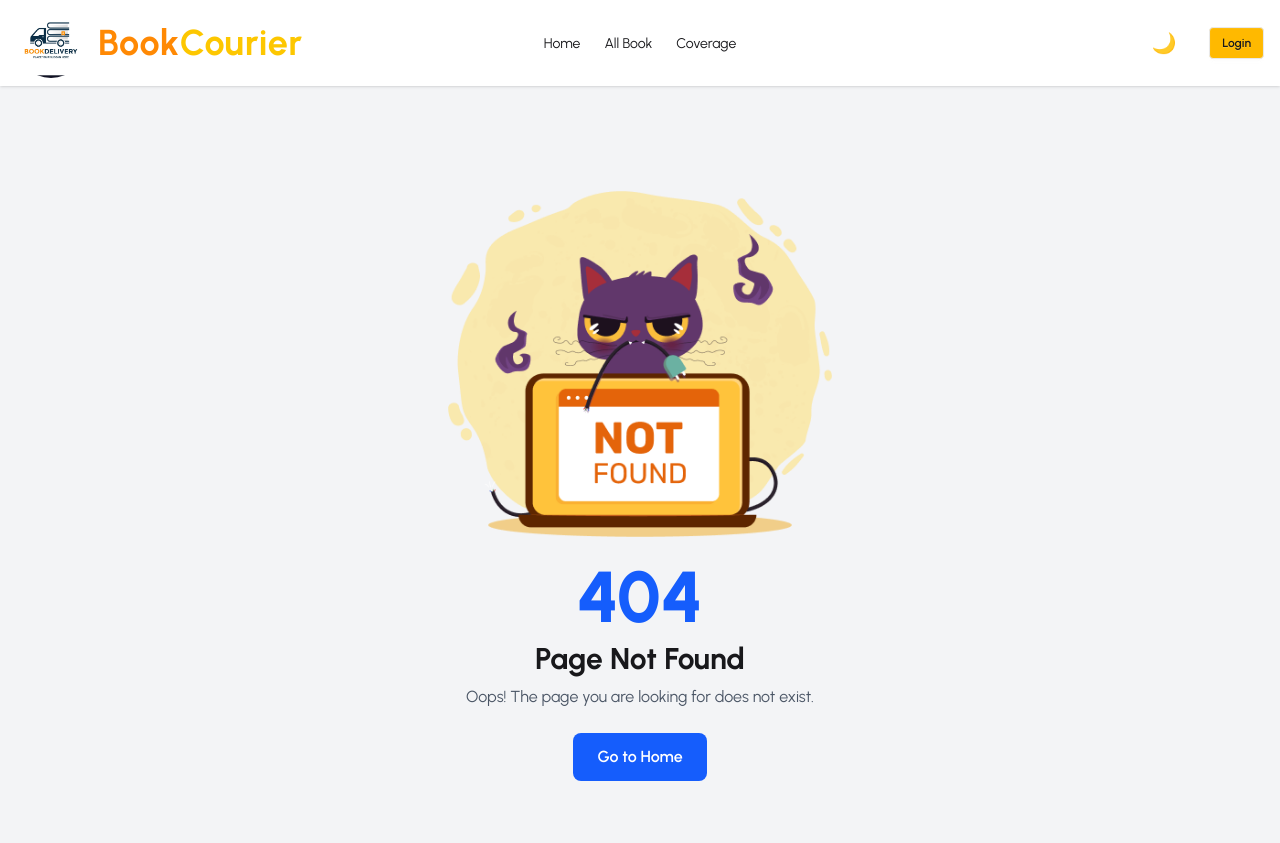
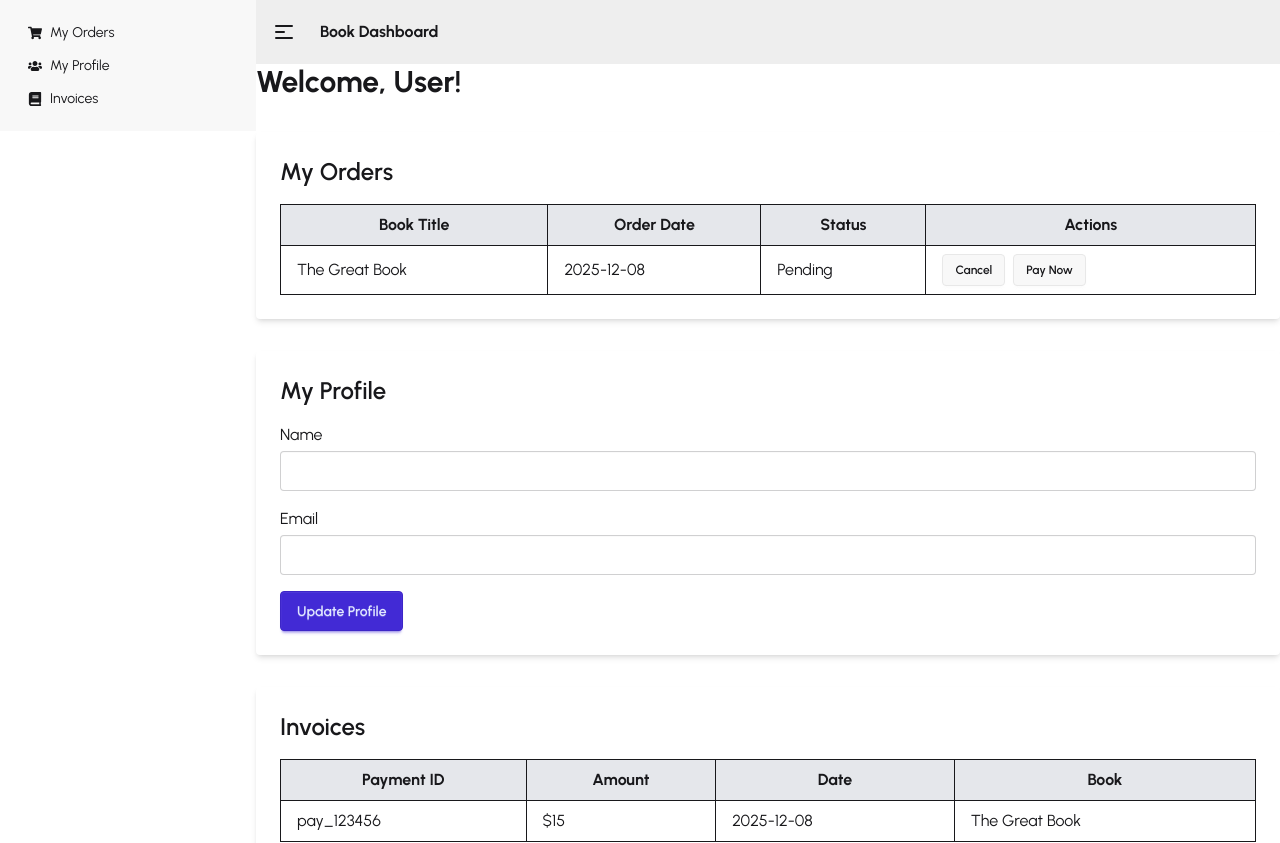
Before and after one commit to kanon8888/book-courier-client, a React (Vite) app: page /dashboard/users in a window 1280 px wide. Shown: the top 843 px of the page. Built offline with nearby package versions, Linux system fonts and the light colour scheme; no server answers.

Commit message:
fourteen commit

```diff
--- a/package.json
+++ b/package.json
@@ -11,6 +11,7 @@
   },
   "dependencies": {
     "@tailwindcss/vite": "^4.1.17",
+    "@tanstack/react-query": "^5.90.12",
     "axios": "^1.13.2",
     "firebase": "^12.6.0",
     "react": "^19.2.0",
--- a/src/context/AuthContext/AuthProvider.jsx
+++ b/src/context/AuthContext/AuthProvider.jsx
@@ -33,7 +33,7 @@ const AuthProvider = ({ children }) => {
         const unSubscribe = onAuthStateChanged(auth, (currentUser) => {
             setUser(currentUser);
             setLoading(false);
-            console.log(currentUser)
+            // console.log(currentUser)
 
         })
         return () => {
--- /dev/null
+++ b/src/hooks/UseRole.jsx
@@ -0,0 +1,21 @@
+import { useQuery } from '@tanstack/react-query';
+import useAuth from './useAuth';
+import UseAxiosSecure from './UseAxiosSecure';
+
+const useRole = () => {
+    const { user } = useAuth();
+    const axiosSecure = UseAxiosSecure();
+
+    const { data: role = 'user', isLoading } = useQuery({
+        queryKey: ['user-role', user?.email],
+        queryFn: async () => {
+            const res = await axiosSecure.get(`/users/${user.email}/role`);
+            return res.data?.role || 'user';
+        },
+        enabled: !!user?.email
+    });
+
+    return { role, roleLoading: isLoading };
+};
+
+export default useRole;
--- a/src/layout/DashboardLayout.jsx
+++ b/src/layout/DashboardLayout.jsx
@@ -1,9 +1,74 @@
 import React from 'react';
+import { NavLink, Outlet } from 'react-router-dom';
+import { FaUsers, FaBook, FaShoppingCart } from 'react-icons/fa';
+
+import useRole from '../hooks/UseRole';
+import useAuth from '../hooks/useAuth';
+
 
 const DashboardLayout = () => {
+    const { user } = useAuth();
+    const { role } = useRole();
+
     return (
-        <div>
+        <div className="drawer lg:drawer-open max-w-7xl mx-auto">
+            <input id="my-drawer-4" type="checkbox" className="drawer-toggle" />
 
+            <div className="drawer-content">
+                <nav className="navbar w-full bg-base-300">
+                    <label htmlFor="my-drawer-4" className="btn btn-square btn-ghost">
+                        <svg xmlns="http://www.w3.org/2000/svg" fill="none" viewBox="0 0 24 24" stroke="currentColor" className="w-6 h-6">
+                            <path strokeLinecap="round" strokeLinejoin="round" strokeWidth="2" d="M4 6h16M4 12h8m-8 6h16" />
+                        </svg>
+                    </label>
+                    <div className="px-4 font-bold">Book Dashboard</div>
+                </nav>
+
+                {/* Main content */}
+                <Outlet />
+            </div>
+
+            <div className="drawer-side">
+                <label htmlFor="my-drawer-4" className="drawer-overlay"></label>
+                <ul className="menu p-4 w-64 bg-base-200">
+
+                    {/* User Links */}
+                    <li>
+                        <NavLink to="/dashboard/my-orders">
+                            <FaShoppingCart /> My Orders
+                        </NavLink>
+                    </li>
+                    <li>
+                        <NavLink to="/dashboard/my-profile">
+                            <FaUsers /> My Profile
+                        </NavLink>
+                    </li>
+                    <li>
+                        <NavLink to="/dashboard/invoices">
+                            <FaBook /> Invoices
+                        </NavLink>
+                    </li>
+
+                    {/* Librarian Links */}
+                    {role === 'librarian' && <>
+                        <li>
+                            <NavLink to="/dashboard/add-book">
+                                <FaBook /> Add Book
+                            </NavLink>
+                        </li>
+                        <li>
+                            <NavLink to="/dashboard/my-books">
+                                <FaBook /> My Books
+                            </NavLink>
+                        </li>
+                        <li>
+                            <NavLink to="/dashboard/orders">
+                                <FaShoppingCart /> Orders
+                            </NavLink>
+                        </li>
+                    </>}
+                </ul>
+            </div>
         </div>
     );
 };
--- /dev/null
+++ b/src/layout/User.jsx
@@ -0,0 +1,94 @@
+// src/pages/Dashboard/UserDashboard/UserDashboard.jsx
+import React from 'react';
+import useAuth from '../hooks/useAuth';
+
+
+const UserDashboard = () => {
+    const { user } = useAuth();
+
+    return (
+        <div className="space-y-8">
+            <h2 className="text-3xl font-bold">Welcome, {user?.displayName || 'User'}!</h2>
+
+            {/* My Orders Section */}
+            <section className="bg-white shadow-md rounded p-6">
+                <h3 className="text-2xl font-semibold mb-4">My Orders</h3>
+                <table className="table-auto w-full border-collapse border border-gray-300">
+                    <thead>
+                        <tr className="bg-gray-200">
+                            <th className="border px-4 py-2">Book Title</th>
+                            <th className="border px-4 py-2">Order Date</th>
+                            <th className="border px-4 py-2">Status</th>
+                            <th className="border px-4 py-2">Actions</th>
+                        </tr>
+                    </thead>
+                    <tbody>
+                        {/* Example row */}
+                        <tr>
+                            <td className="border px-4 py-2">The Great Book</td>
+                            <td className="border px-4 py-2">2025-12-08</td>
+                            <td className="border px-4 py-2">Pending</td>
+                            <td className="border px-4 py-2 space-x-2">
+                                <button className="btn btn-sm btn-red">Cancel</button>
+                                <button className="btn btn-sm btn-green">Pay Now</button>
+                            </td>
+                        </tr>
+                    </tbody>
+                </table>
+            </section>
+
+            {/* My Profile Section */}
+            <section className="bg-white shadow-md rounded p-6">
+                <h3 className="text-2xl font-semibold mb-4">My Profile</h3>
+                <form className="space-y-4">
+                    <div>
+                        <label className="block mb-1">Name</label>
+                        <input
+                            type="text"
+                            value={user?.displayName || ''}
+                            readOnly
+                            className="input input-bordered w-full"
+                        />
+                    </div>
+                    <div>
+                        <label className="block mb-1">Email</label>
+                        <input
+                            type="email"
+                            value={user?.email || ''}
+                            readOnly
+                            className="input input-bordered w-full"
+                        />
+                    </div>
+                    {/* Optionally allow profile update */}
+                    <button className="btn btn-primary">Update Profile</button>
+                </form>
+            </section>
+
+            {/* Invoices Section */}
+            <section className="bg-white shadow-md rounded p-6">
+                <h3 className="text-2xl font-semibold mb-4">Invoices</h3>
+                <table className="table-auto w-full border-collapse border border-gray-300">
+                    <thead>
+                        <tr className="bg-gray-200">
+                            <th className="border px-4 py-2">Payment ID</th>
+                            <th className="border px-4 py-2">Amount</th>
+                            <th className="border px-4 py-2">Date</th>
+                            <th className="border px-4 py-2">Book</th>
+                        </tr>
+                    </thead>
+                    <tbody>
+                        {/* Example row */}
+                        <tr>
+                            <td className="border px-4 py-2">pay_123456</td>
+                            <td className="border px-4 py-2">$15</td>
+                            <td className="border px-4 py-2">2025-12-08</td>
+                            <td className="border px-4 py-2">The Great Book</td>
+                        </tr>
+                    </tbody>
+                </table>
+            </section>
+        </div>
+    );
+};
+
+export default UserDashboard;
--- a/src/main.jsx
+++ b/src/main.jsx
@@ -1,15 +1,21 @@
-import { StrictMode } from 'react'
-import { createRoot } from 'react-dom/client'
-import { RouterProvider } from "react-router/dom";
-import './index.css'
-import App from './App.jsx'
-import { router } from './routers/Router.jsx';
-import AuthProvider from './context/AuthContext/AuthProvider.jsx';
+import React from 'react';
+import ReactDOM from 'react-dom/client';
+import { RouterProvider } from 'react-router-dom';
+import { QueryClient, QueryClientProvider } from '@tanstack/react-query';
 
-createRoot(document.getElementById('root')).render(
-  <StrictMode>
-    <AuthProvider>
-      <RouterProvider router={router} />
-    </AuthProvider>
-  </StrictMode>,
-)
+import './index.css';
+import { router } from './routers/Router';
+import AuthProvider from './context/AuthContext/AuthProvider';
+
+// Create React Query client
+const queryClient = new QueryClient();
+
+ReactDOM.createRoot(document.getElementById('root')).render(
+  <React.StrictMode>
+    <QueryClientProvider client={queryClient}>
+      <AuthProvider>
+        <RouterProvider router={router} />
+      </AuthProvider>
+    </QueryClientProvider>
+  </React.StrictMode>
+);
--- a/src/pages/shared/navbar/Navbar.jsx
+++ b/src/pages/shared/navbar/Navbar.jsx
@@ -15,7 +15,8 @@ const Navbar = () => {
     const links = (
         <>
             <li><NavLink to="/">Home</NavLink></li>
-            <li><NavLink to="/allBook">All Book</NavLink></li>
+
+            <li><NavLink to="/dashboard/users">Dashboard</NavLink></li>
 
             <li><NavLink to="/coverage">Coverage</NavLink></li>
         </>
--- a/src/routers/Router.jsx
+++ b/src/routers/Router.jsx
@@ -5,8 +5,11 @@ import Coverage from "../pages/Coverage/Coverage";
 import AuthLayout from "../layout/AuthLayout";
 import Register from "../pages/Auth/Register/Register";
 import Login from "../pages/Auth/Login/Login";
-import AllBook from "../pages/AllBook/AllBook";
+
 import Error from "../components/Error/Error";
+import DashboardLayout from "../layout/DashboardLayout";
+import User from "../layout/User";
+
 
 export const router = createBrowserRouter([
     {
@@ -17,10 +20,7 @@ export const router = createBrowserRouter([
                 index: true,
                 Component: Home
             },
-            {
-                path: 'allBook',
-                Component: AllBook
-            },
+
             {
                 path: 'coverage',
                 Component: Coverage,
@@ -46,5 +46,13 @@ export const router = createBrowserRouter([
                 Component: Register
             }
         ]
+    },
+    {
+        path: 'dashboard',
+        element: <DashboardLayout />,
+        children: [
+            { path: 'users', element: <User /> },
+            // এখানে future child routes যেমন: my-orders, my-profile, invoices add করতে পারো
+        ]
     }
 ]);
```
Also changed, not shown: src/hooks/UseAxiosSecure.jsx (+17 -37 lines), src/pages/AllBook/AllBook.jsx (deleted, +0 -35 lines), 1 other file (tests, documents, lock files or other folders).
